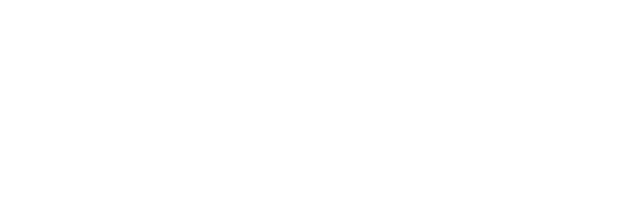
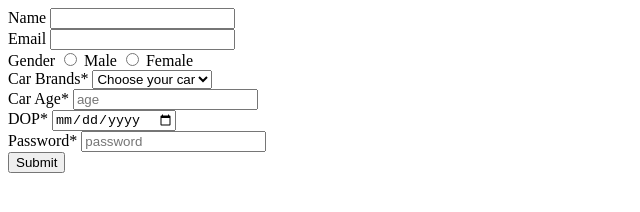
Before and after one commit to acciojob/car-insurance-form-Subkabg, a website: page main.html in a window 1280 px wide. Shown: the whole page, without its empty margins (0-640 px from the left). Drawn offline with Linux system fonts and the light colour scheme.

Commit message:
created a submission

```diff
--- a/main.html
+++ b/main.html
@@ -10,7 +10,35 @@
 	<!-- the entire body must be written by student -->
     <script type="text/javascript" src="./script.js">
 </script>
-
+<form method="POST">
+	<label for="name">Name</label>
+	<input type="text" id="name" name="name"> <br>
+	<label for="email">Email</label>
+	<input type="email" id="email" name="email" required><br>
+	<label for="gender">Gender</label>
+	<input type="radio" id="gendr_m" value="male" name="gender" required>
+	<label for="gender">Male</label>
+	<input type="radio" id="gendr_f" value="female" name="gender" required>
+	<label for="gender">Female</label>
+	<br>
+	<label for="cars">Car Brands*</label>
+		<select id="cars" name="car" required>
+			<option value = "">Choose your car</option>
+			 <option value="BMW">BMW</option>
+             <option value="Audi">Audi</option>
+            <option value="Mercedez">Mercedez</option>
+		</select>
+		<br>
+	<label for="age">Car Age*</label>
+		<input type="number" id="age" name="age" placeholder="age" required>
+		<br>
+		<label for="dob">DOP*</label>
+		<input type="date" id="dob" name="dob" required>
+		<br>
+		<label for="password">Password*</label>
+		<input type="password" id="password" name="password" placeholder="password" required>
+		<br>
+		<button type="submit" value="submit">Submit
 </body>
 
 </html>
```
